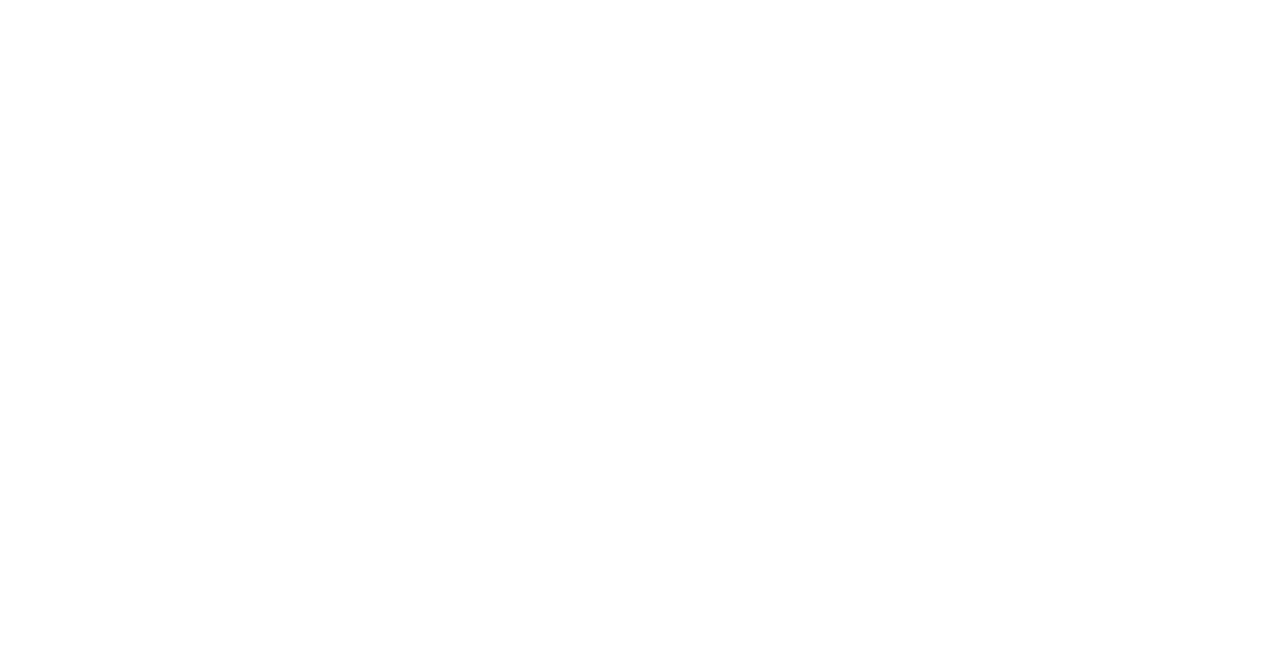
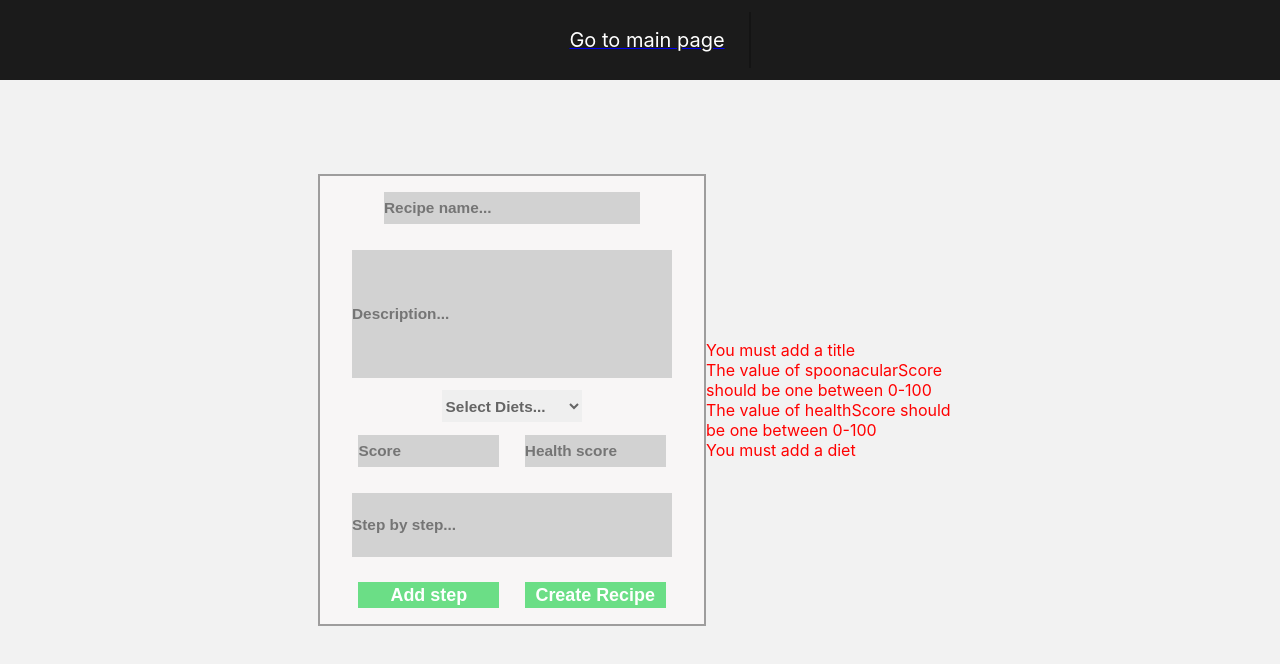
Before and after one commit to DemianFerreyra/PI-Foods, a React (Create React App) app in the folder client/: page /create in a window 1280 px wide. Before the commit this address had no page. Shown: the top 664 px of the page. Built offline with nearby package versions, Linux system fonts and the light colour scheme; no server answers.

Commit message:
Mejoras y mas mejoras:sparkles::sparkles:

```diff
--- a/client/src/App.js
+++ b/client/src/App.js
@@ -3,12 +3,14 @@
 import { Route, Routes } from "react-router-dom";
 import LandingPage from "./components/landingpage";
 import PrincipalPage from "./components/principalpage";
+import CreatePage from "./components/createpage";
 import Detail from "./components/detail";
 //importar estilos
 import "./styles/landingpage.css";
 import "./styles/cards.css";
 import "./styles/loader.css"
 import "./styles/principalpage.css"
+import "./styles/createpage.css"
 
 function App() {
   return (
@@ -18,6 +20,7 @@
           <Route exact path="/" element={<LandingPage />} />
           <Route exact path="/inicio" element={<PrincipalPage />} />
           <Route exact path="/recipes/:id" element={<Detail />} />
+          <Route exact path="/create" element={<CreatePage />} />
         </Routes>
       </div>
     </BrowserRouter>
--- /dev/null
+++ b/client/src/components/createpage.jsx
@@ -0,0 +1,119 @@
+import React, {useState} from "react";
+import { useDispatch } from 'react-redux';
+import { Link } from "react-router-dom";
+import { GetAllDiets } from "../actions";
+
+const CreatePage = () => {
+  const dispatch = useDispatch();
+
+  let [Errors, setErrors] = useState({
+    title: 'You must add a title',
+    spoonacularScore: 'The value of spoonacularScore should be one between 0-100',
+    healthScore: 'The value of healthScore should be one between 0-100',
+    diets: 'You must add a diet',
+  });
+  let [Recipe, setRecipe] = useState({
+    title: '',
+    summary: '',
+    spoonacularScore: 1,
+    healthScore: 1,
+    diets: [],
+    Steps: [],
+    image: '',
+  });
+
+
+  React.useEffect(() => {
+    dispatch(GetAllDiets());
+}, [dispatch])
+
+
+  //validation
+  function validate(e){
+    if(e.target.id === 'spoonacularScore' || e.target.id === 'healthScore'){
+      if(e.target.value < 0 || e.target.value > 100){
+        setErrors({
+          ...Errors,
+          [e.target.id]: `The value of ${e.target.id} should be one between 0-100`
+        })
+      }else{
+        setErrors({
+          ...Errors,
+          [e.target.id]: ''
+        })
+      }
+    }
+
+    if(e.target.id === 'title' || e.target.id === 'diets'){
+      if(!e.target.value.length){
+        setErrors({
+          ...Errors,
+          [e.target.id]: `You must add a ${e.target.id}`
+        })
+      }else{
+        setErrors({
+          ...Errors,
+          [e.target.id]: ''
+        })
+      }
+    }
+  }
+
+  //endValidation
+  function handleChange(e){
+  setRecipe({
+      ...Recipe,
+      [e.target.id]: e.target.value
+  })
+  validate(e);
+  }
+
+  function handleSubmit(e){
+    e.preventDefault();
+    if(Object.values(Errors).every(key => key === null || key === '')){
+      console.log('subido correctamente')
+    }else{
+      console.log('no se puede subir')
+    }
+  }
+  return (
+    <div className="CreatePage">
+      <div className="SimpleNavBar" style={{display: 'flex', alignItems: 'center', justifyContent: 'center', position: 'absolute', top: '0'}}>
+            <Link to ='/inicio'><a className="NavBarButton">Go to main page</a></Link>
+          </div>
+      <div className="Form">
+        <form action="" onSubmit={handleSubmit}>
+          <input type="text" placeholder="Recipe name..." style={{width: '20vw'}} id="title" onChange={handleChange}/>
+          <input type="text" placeholder="Description..." style={{width: '25vw', height: '10vw'}} id="summary" onChange={handleChange}/>
+            <select name="Dietselect" id="diets" defaultValue={'Select Diets...'} style={{margin: '0vw 5vw 0vw'}} onChange={handleChange}>
+              <option disabled>Select Diets...</option>;
+              <option>Paleolithic</option>;
+              <option>Lacto ovo vegetarian</option>;
+              <option>Dairy free</option>;
+              <option>Vegan</option>;
+              <option>Primal</option>;
+              <option>Pescatarian</option>;
+              <option>Fodmap friendly</option>;
+              <option>Vegetarian</option>;
+              <option>Whole 30</option>;
+              <option>Ketogenic</option>;
+            </select>
+          <input type="number" placeholder="Score" id="spoonacularScore" onChange={handleChange}/>
+          <input type="number" placeholder="Health score" id="healthScore" onChange={handleChange}/>
+          <input type="text" placeholder="Step by step..." style={{width: '25vw', height: '5vw'}} id="steps" onChange={handleChange}/>
+          <div></div>
+          <button className="FormButton">Add step</button>
+          <button className="FormButton">Create Recipe</button>
+        </form>
+      </div>
+      <div className="Errors" style={{width: '20vw', textAlign: 'left'}}>
+        {
+          Object.values(Errors).map((error) => (
+            <p style={{color: 'red'}}>{error}</p>
+          ))
+        }
+      </div>
+    </div>
+  );
+};
+export default CreatePage;
--- a/client/src/components/detail.jsx
+++ b/client/src/components/detail.jsx
@@ -9,6 +9,7 @@
   const detail = useSelector((state) => state.recipe);
   const [slideIndex, setSlideIndex] = useState(1);
   let Button = document.getElementById("Detailbutton");
+
 
   React.useEffect(() => {
     dispatch(GetDetail(id.id));
@@ -31,7 +32,7 @@
   return (
     <div style={{height: "100vh", overflow: 'hidden' }}>
       {detail.length === 0 ? (
-        <div className="pizza" style={{ marginTop: "25%", marginLeft: "45%" }}>
+        <div className="pizza">
           <img src={require("../icons/pizza.svg").default} alt="pizza" />
           <p>loading...</p>
         </div>
--- a/client/src/components/principalpage.jsx
+++ b/client/src/components/principalpage.jsx
@@ -1,13 +1,17 @@
-import React from "react";
+import React, {useState} from "react";
 import Card from "./card";
 import { useDispatch, useSelector } from "react-redux";
 import { GetAllFoods, ResetDetail, ResetRecipes, SearchFoods } from "../actions";
 import { Link } from "react-router-dom";
 import SearchBar from "./searchbar";
+import { $CombinedState } from "redux";
 
 const PrincipalPage = () => {
   const dispatch = useDispatch();
   const allRecipes = useSelector((state) => state.filteredrecipes);
+  const [slideIndex, setSlideIndex] = useState(1);
+  let FilterBar = document.getElementById("FilterBar");
+
 
   React.useEffect(() => {
     dispatch(GetAllFoods());
@@ -21,28 +25,43 @@
     dispatch(ResetRecipes())
     dispatch(SearchFoods(Search));
   }
+  function handleClick() {
+    if (!FilterBar) {
+      FilterBar = document.getElementById("FilterBar");
+    }
+
+    if (slideIndex === 0) {
+      console.log(FilterBar)
+      FilterBar.style.top = 0;
+      setSlideIndex(1);
+    } else {
+      console.log(FilterBar)
+      FilterBar.style.top = '10vh';
+      setSlideIndex(0);
+    }
+  }
 
   return (
     <div>
+       <div className="SimpleNavBar" style={{display: "flex", alignItems: "center", justifyContent: 'space-between', position: 'sticky', top: '0', zIndex: '10', marginBottom: '5vh'}}>
+            <Link to="/create">
+              <a href="#" className="NavBarButton">Create recipe</a>
+            </Link>
+              <a href="#" className="NavBarButton" onClick={handleClick}>Filter by</a>
+              <form onSubmit={handleSubmit}>
+                <input  type="text" style={{marginRight: '4vw', width: '20vw', height: '4vh'}} id="Searchbar"/>
+              </form>
+          </div>
+          <div className="ExtendedNavBar" id="FilterBar" style={{ position: 'absolute', top: '0'}}>
+           <SearchBar/>
+          </div>
       {allRecipes.length === 0 ? (
-        <div className="pizza" style={{ marginTop: "25%", marginLeft: "45%" }}>
+        <div className="pizza">
           <img src={require("../icons/pizza.svg").default} alt="pizza" />
           <p>loading...</p>
         </div>
       ) : (
         <div>
-          <div className="SimpleNavBar" style={{display: "flex", alignItems: "center", justifyContent: 'space-between',}}>
-            <Link to="/Create">
-              <a href="#" className="NavBarButton">Create recipe</a>
-            </Link>
-              <a href="#" className="NavBarButton">Filter by</a>
-              <form onSubmit={handleSubmit}>
-                <input  type="text" style={{marginRight: '4vw', width: '20vw', height: '4vh'}} id="Searchbar"/>
-              </form>
-          </div>
-          <div className="ExtendedNavBar">
-           <SearchBar/>
-          </div>
           <div className="Cards">
             {allRecipes?.map((recipe) => (
               <Card
--- a/client/src/components/searchbar.jsx
+++ b/client/src/components/searchbar.jsx
@@ -1,14 +1,20 @@
 import React from "react";
 import { useDispatch, useSelector } from "react-redux";
 import { FilterBy } from "../helperfunctions/select.jsx";
+import { ResetRecipes } from "../actions/index.js";
 
 const SearchBar = () => {
   const dispatch = useDispatch();
   const recipes = useSelector((state) => state.recipes)
+  const frecipes = useSelector((state) => state.filteredrecipes)
+
 
   async function handleChange(event){
-    let filter = await FilterBy(event.target.id, event.target.value, recipes);
-    let actiondis = dispatch({type: "FilteredFoods", payload: filter})
+    event.preventDefault();
+    console.log(event.target.value)
+    let filter = await FilterBy(event.target.id, event.target.value, recipes, frecipes);
+    dispatch(ResetRecipes())
+    dispatch({type: "FilteredFoods", payload: filter})
   }
   return (
     <div className="FilterBar">
--- a/client/src/helperfunctions/select.jsx
+++ b/client/src/helperfunctions/select.jsx
@@ -1,32 +1,84 @@
 import { useDispatch } from "react-redux";
 
-export const FilterBy = (event, value, recipes) =>{
+
+//hacer un arreglo donde se mapeen todos los filtros que llegan desde el estado de searchbar, guardando solo aquellos que cumplan la condicion de no ser nulos.
+//luego aplicar un filter donde se verifiquen cada uno de ellos
+export const FilterBy = (event, value, recipes, frecipes) =>{
     let filteredrecipes = [];
+
+    //filtrado por alfabeto
     if(event === 'alphabet'){
         if(value === 'A-Z'){
-          recipes.sort(function (a, b) {
+          filteredrecipes = frecipes.sort(function (a, b) {
             if (a.title > b.title) {
               return 1;
             }
-            if (b.title > a.title) {
+            if (a.title < b.title) {
               return -1;
             }
-            return 0;
+            // a must be equal to b
+            return 0
           })
-        } else if(value === 'A-Z'){
-          recipes.sort(function (a, b) {
+        } else if(value === 'Z-A'){
+          filteredrecipes = frecipes.sort(function (a, b) {
+            if (a.title < b.title) {
+              return 1;
+            }
             if (a.title > b.title) {
               return -1;
             }
-            if (b.title > a.title) {
-              return 1;
-            }
+            // a must be equal to b
             return 0;
           })
         }
     }
+
+    //filtrado por dietas
     if(event === 'diets'){
-      filteredrecipes = recipes.filter((recipe) => recipe.diets.includes(value.toLowerCase()))
+      if(value === 'Select Diet...'){
+        filteredrecipes = recipes;
+      }else{
+        filteredrecipes = recipes.filter((recipe) => recipe.diets.includes(value.toLowerCase()))
+      }
+    }
+
+    //filtrado por dietas
+    if(event === 'score'){
+      if(value === 'General score'){
+        filteredrecipes = frecipes.sort(function (a, b) {
+          if (a.spoonacularScore > b.spoonacularScore) {
+            return 1;
+          }
+          if (a.spoonacularScore < b.spoonacularScore) {
+            return -1;
+          }
+          // a must be equal to b
+          return 0
+        })
+      } else if(value === 'Health score'){
+        filteredrecipes = frecipes.sort(function (a, b) {
+          if (a.healthScore < b.healthScore) {
+            return 1;
+          }
+          if (a.healthScore > b.healthScore) {
+            return -1;
+          }
+          // a must be equal to b
+          return 0;
+        })
+      }
+    }
+    //filtrado por api/database
+    if(event === 'createdindb'){
+      console.log('filtrado por created')
+      console.log(value)
+      if(value === 'ALL'){
+        filteredrecipes = frecipes;
+      }else if(value === 'DATABASE only'){
+        filteredrecipes = frecipes.filter((recipe) => recipe.hasOwnProperty('createdindb'))
+      }else if(value === 'API only'){
+        filteredrecipes = frecipes.filter((recipe) => !recipe.hasOwnProperty('createdindb'))
+      }
     }
     return filteredrecipes
 }
--- a/client/src/reducer/index.js
+++ b/client/src/reducer/index.js
@@ -30,9 +30,10 @@
         recipe: [],
       };
     case "ResetRecipes":
+      console.log('reseteo de recetas')
       return {
         ...state,
-        recipes: [],
+        filteredrecipes: [],
       };
     case "FilteredFoods":
       console.log('filtered', action.payload)
--- a/client/src/styles/cards.css
+++ b/client/src/styles/cards.css
@@ -5,6 +5,7 @@
     justify-content: center;
 }
 .Card{
+    background-color: white;
     border: 1px solid rgba(0, 0, 0, 0.473);
     margin-top: 3vw;
     width: 25vw;
--- /dev/null
+++ b/client/src/styles/createpage.css
@@ -0,0 +1,47 @@
+.CreatePage{
+    height: 100vh;
+    background-color: rgb(242,242,242);
+    display: flex;
+    flex-direction: row;
+    align-items: center;
+    justify-content: center;
+}
+.Form{
+    border: 2px solid rgba(0, 0, 0, 0.363);
+    background-color: rgb(248, 246, 246);
+    display: grid;
+    align-items: center;
+    justify-content: center;
+    grid-auto-flow: column;
+    width: 30vw;
+    height: 35vw;
+}
+.Form input{
+  color: rgb(8, 8, 8);
+  font-size: 1.2vw;
+  font-weight: 600;
+  border: none;
+  background-color: rgb(210,210,210);
+  margin: 1vw;
+  width: 11vw;
+  height: 2.5vw;
+}
+.Form select{
+    color: rgb(8,8,8, .60);
+    font-size: 1.2vw;
+    font-weight: 600;
+    border: none;
+    margin: 1vw;
+    width: 11vw;
+    height: 2.5vw;
+}
+.FormButton{
+    color: white;
+    font-size: 1.4vw;
+    font-weight: 600;
+    border: none;
+    width: 11vw;
+    height: 2vw;
+    margin: 1vw;
+    background-color: rgb(107, 222, 134);
+}
```
Also changed, not shown: client/src/App.css (+9 -0 lines), client/src/styles/loader.css (+9 -2 lines), 2 other files (tests, documents, lock files or other folders).
